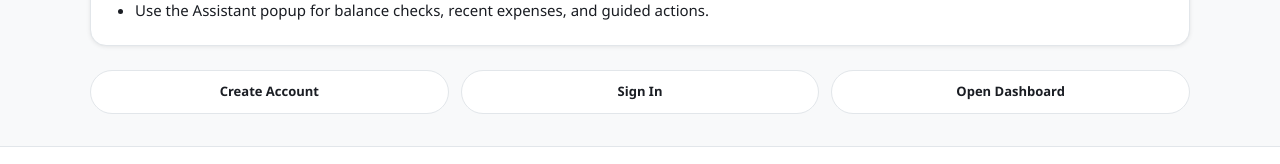
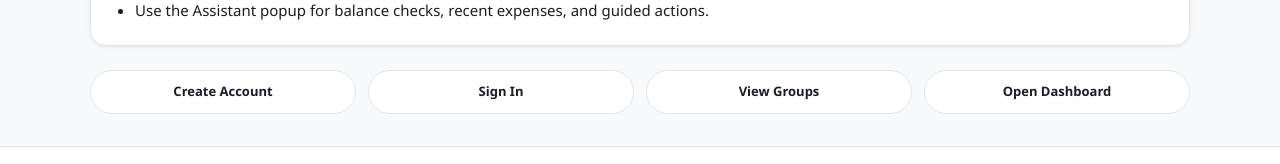
Before and after one commit to Harish-Saravana-Kumar/splitwise_frontend, a React (Vite) app: page /about in a window 1280 px wide. Shown: the part 655-819 px from the top of the page. Built offline with nearby package versions, Linux system fonts and the light colour scheme; no server answers.

Commit message:
resolved about section

```diff
--- a/src/pages/about/AboutPage.tsx
+++ b/src/pages/about/AboutPage.tsx
@@ -39,6 +39,9 @@ export default function AboutPage() {
         <Link className="about-link" to="/login">
           Sign In
         </Link>
+        <Link className="about-link" to="/">
+          View Groups
+        </Link>
         <Link className="about-link" to="/dashboard">
           Open Dashboard
         </Link>
```
